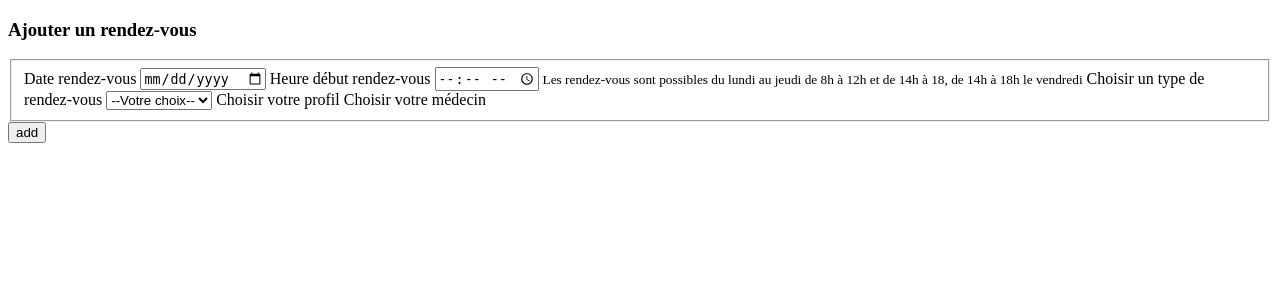
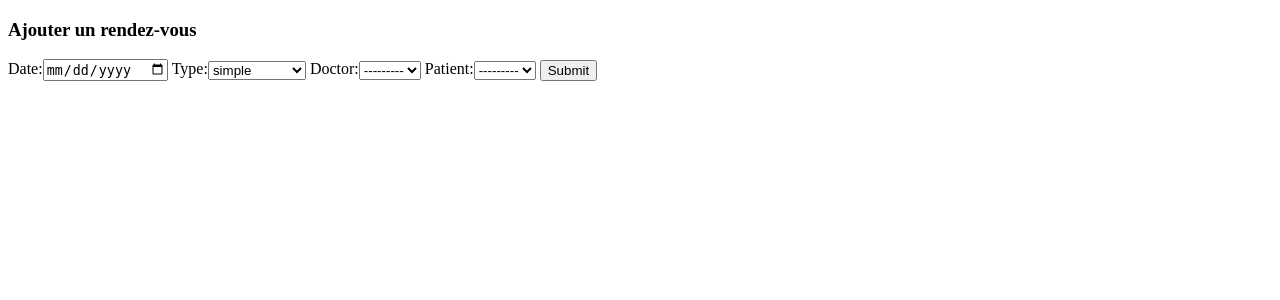
Before and after one commit to karl-hin/CalendrierMedical, a Django app: page /rdv/addrdvview in a window 1280 px wide. Shown: the top 300 px of the page. Run offline with Django 3.2, Linux system fonts and the light colour scheme.

Commit message:
feat: change with django forms

```diff
--- /dev/null
+++ b/calendriermedical/rdv/form.py
@@ -0,0 +1,24 @@
+from django import forms
+
+from rdv.models import TypeChoice, DoctorProfile, PatientProfile, TypeChoice2
+
+
+class AddRDVForm(forms.Form):
+    date = forms.DateField(
+        input_formats=['%Y-%m-%d'],
+        widget=forms.DateInput(attrs={'type': 'date', 'format': '%Y-%m-%d'})
+    )
+    type = forms.ChoiceField(
+        required=True,
+        widget=forms.Select,
+        choices=TypeChoice2
+    )
+    doctor = forms.ModelChoiceField(
+        required=True,
+        queryset=DoctorProfile.objects.all()
+    )
+    patient = forms.ModelChoiceField(
+        required=True,
+        widget=forms.Select,
+        queryset=PatientProfile.objects.all()
+    )
--- a/calendriermedical/rdv/templates/rdv/addrdv.html
+++ b/calendriermedical/rdv/templates/rdv/addrdv.html
@@ -7,42 +7,10 @@
 <body>
 <h3>Ajouter un rendez-vous</h3>
 
-<form action="{% url 'rdv:add'  %}" method="post">
+<form action="{% url 'rdv:add_rdv_view' %}" method="post">
     {% csrf_token %}
-    <fieldset>
-        <label for="date">Date rendez-vous</label>
-        <input type="date" id="date" name="date" required>
-
-        <label for="hours">Heure début rendez-vous</label>
-        <input type="time" id="hours" name="hours" min="08:00" max="18:00" required>
-        <small>Les rendez-vous sont possibles du lundi au jeudi de 8h à 12h et de 14h à 18, de 14h à 18h le
-            vendredi</small>
-
-        <label for="type">Choisir un type de rendez-vous</label>
-        <select name="type" id="type">
-            <option value="">--Votre choix--</option>
-            <option value="0">Simple</option>
-            <option value="1">Spécialiste</option>
-            <option value="2">Manipulation</option>
-        </select>
-
-        <label for="type">Choisir votre profil</label>
-        {% for patient in patient_list %}
-        <input type="radio" name="patient_id" id="patient{{ forloop.counter }}" value="{{ patient.id }}">
-        <label for="patient{{ forloop.counter }}">{{patient.user.first_name}} {{patient.user.last_name}} </label><br>
-        {% endfor %}
-
-        <label for="type">Choisir votre médecin</label>
-        {% for doctor in doctor_list %}
-        <input type="radio" name="doctor_id" id="doctor{{ forloop.counter }}" value="{{ doctor.id }}">
-        <label for="doctor{{ forloop.counter }}">{{ doctor.user.first_name}} {{ doctor.user.last_name}}</label><br>
-        {% endfor %}
-
-
-    </fieldset>
-
-    <input type="submit" value="add">
-
+    {{ form }}
+    <input type="submit" value="Submit">
 </form>
 
 </body>
--- a/calendriermedical/rdv/views.py
+++ b/calendriermedical/rdv/views.py
@@ -4,6 +4,7 @@ from django.http import HttpResponseRedirect
 from django.shortcuts import render
 from django.urls import reverse
 
+from .form import AddRDVForm
 from .models import Rdv, DoctorProfile, PatientProfile
 
 from django.views import generic
@@ -38,11 +39,27 @@ def details_rdv_view(request, rdv_id):
     return render(request, 'rdv/detailsrdv.html', {'rdv': rdv})
 
 
+# def add_rdv_view(request):
+#     doctor_list = DoctorProfile.objects.all()
+#     patient_list = PatientProfile.objects.all()
+#     return render(request, 'rdv/addrdv.html', {'doctor_list': doctor_list,
+#                                                'patient_list': patient_list})
+
 def add_rdv_view(request):
-    doctor_list = DoctorProfile.objects.all()
-    patient_list = PatientProfile.objects.all()
-    return render(request, 'rdv/addrdv.html', {'doctor_list': doctor_list,
-                                               'patient_list': patient_list})
+    if request.method == 'POST':
+        rdv_form = AddRDVForm(request.POST)
+        if rdv_form.is_valid():
+            patient = PatientProfile.objects.get(pk=request.POST['patient'])
+            doctor = DoctorProfile.objects.get(pk=request.POST['doctor'])
+            new_rdv = Rdv(date=rdv_form['date'].value(), hours='08:00', type=rdv_form['type'].value(), patient=patient,
+                          doctor=doctor)
+            new_rdv.save()
+            created_rdv = Rdv.objects.latest('id')
+            return HttpResponseRedirect(reverse('rdv:details_rdv_view', args=(created_rdv.id,)))
+    else:
+        rdv_form = AddRDVForm
+
+    return render(request, 'rdv/addrdv.html', {'form': rdv_form})
 
 
 class IndexView(generic.ListView):
```
Also changed, not shown: calendriermedical/rdv/models.py (+8 -1 lines).
